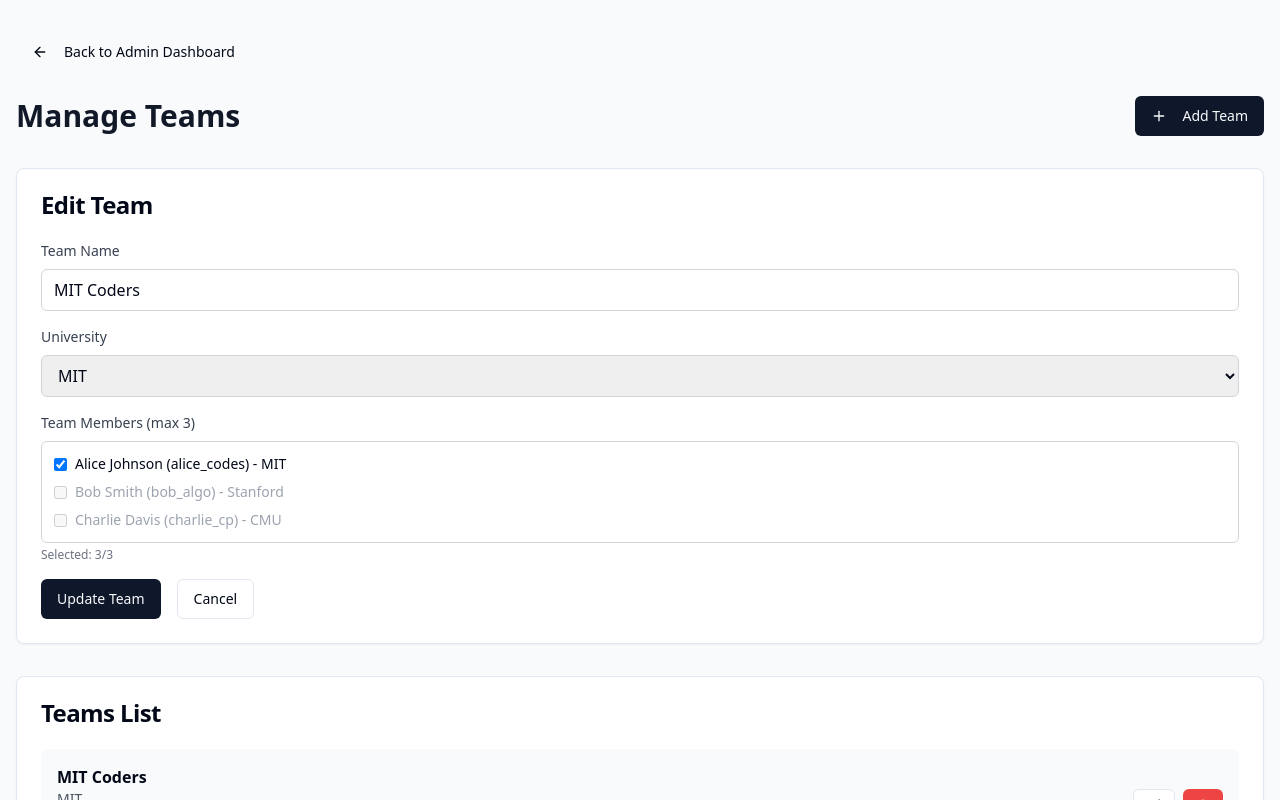
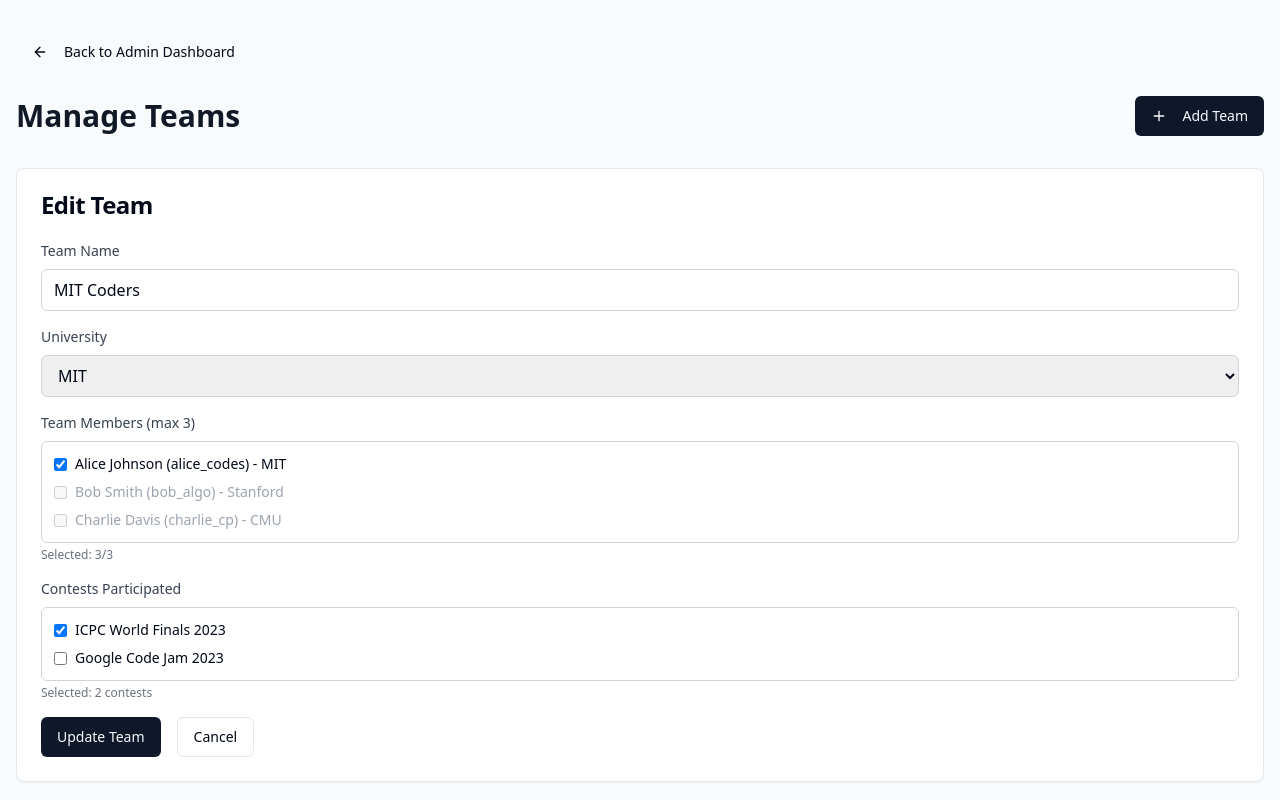
Before and after one commit to MaxwellOliveira01/cp-quest-chronicles, a React (Vite) app: page /admin/teams in a window 1280 px wide. Both pictures are taken after a click on the button 1154 px from the left and 299 px from the top of the page. Shown: the top 800 px of the page. Built offline with nearby package versions, Linux system fonts and the light colour scheme.

Commit message:
feat: Enhance team CRUD and data service
- Added contest selection to the team creation/edit form in AdminTeams.
- Updated data service to reflect admin page modifications in search results.

```diff
--- a/src/pages/AdminTeams.tsx
+++ b/src/pages/AdminTeams.tsx
@@ -14,11 +14,17 @@ const AdminTeams = () => {
   const [formData, setFormData] = useState({
     name: "",
     university: "",
-    members: [] as string[]
+    members: [] as string[],
+    contests: [] as Array<{
+      contestId: string;
+      name: string;
+      year: number;
+    }>
   });
 
   const profiles = dataService.getProfiles();
   const universities = dataService.getUniversities();
+  const contests = dataService.getContests();
 
   const handleSubmit = (e: React.FormEvent) => {
     e.preventDefault();
@@ -33,21 +39,22 @@ const AdminTeams = () => {
         ...editingTeam,
         name: formData.name,
         university: formData.university,
-        members: selectedMembers
+        members: selectedMembers,
+        contests: formData.contests
       });
     } else {
       dataService.addTeam({
         name: formData.name,
         university: formData.university,
         members: selectedMembers,
-        contests: []
+        contests: formData.contests
       });
     }
 
     setTeams(dataService.getTeams());
     setIsFormOpen(false);
     setEditingTeam(null);
-    setFormData({ name: "", university: "", members: [] });
+    setFormData({ name: "", university: "", members: [], contests: [] });
   };
 
   const handleEdit = (team: Team) => {
@@ -55,7 +62,8 @@ const AdminTeams = () => {
     setFormData({
       name: team.name,
       university: team.university,
-      members: team.members.map(m => m.profileId)
+      members: team.members.map(m => m.profileId),
+      contests: team.contests
     });
     setIsFormOpen(true);
   };
@@ -72,6 +80,25 @@ const AdminTeams = () => {
       ? formData.members.filter(id => id !== profileId)
       : [...formData.members, profileId];
     setFormData({ ...formData, members });
+  };
+
+  const handleContestToggle = (contestId: string) => {
+    const contest = contests.find(c => c.id === contestId);
+    if (!contest) return;
+
+    const isSelected = formData.contests.some(c => c.contestId === contestId);
+
+    if (isSelected) {
+      const updatedContests = formData.contests.filter(c => c.contestId !== contestId);
+      setFormData({ ...formData, contests: updatedContests });
+    } else {
+      const newContest = {
+        contestId: contest.id,
+        name: contest.name,
+        year: new Date().getFullYear() // Default to current year, could be made editable
+      };
+      setFormData({ ...formData, contests: [...formData.contests, newContest] });
+    }
   };
 
   return (
@@ -153,6 +180,27 @@ const AdminTeams = () => {
                   </div>
                   <p className="text-xs text-gray-500 mt-1">Selected: {formData.members.length}/3</p>
                 </div>
+                <div>
+                  <label className="block text-sm font-medium text-gray-700 mb-2">
+                    Contests Participated
+                  </label>
+                  <div className="max-h-40 overflow-y-auto border border-gray-300 rounded-md p-2">
+                    {contests.map((contest) => (
+                      <label key={contest.id} className="flex items-center space-x-2 p-1">
+                        <input
+                          type="checkbox"
+                          checked={formData.contests.some(c => c.contestId === contest.id)}
+                          onChange={() => handleContestToggle(contest.id)}
+                          className="rounded"
+                        />
+                        <span className="text-sm">
+                          {contest.name}
+                        </span>
+                      </label>
+                    ))}
+                  </div>
+                  <p className="text-xs text-gray-500 mt-1">Selected: {formData.contests.length} contests</p>
+                </div>
                 <div className="flex gap-4">
                   <Button type="submit" disabled={formData.members.length === 0}>
                     {editingTeam ? 'Update' : 'Create'} Team
@@ -163,7 +211,7 @@ const AdminTeams = () => {
                     onClick={() => {
                       setIsFormOpen(false);
                       setEditingTeam(null);
-                      setFormData({ name: "", university: "", members: [] });
+                      setFormData({ name: "", university: "", members: [], contests: [] });
                     }}
                   >
                     Cancel
--- a/src/pages/ContestSearch.tsx
+++ b/src/pages/ContestSearch.tsx
@@ -4,17 +4,18 @@ import { Input } from "@/components/ui/input";
 import { Button } from "@/components/ui/button";
 import { Search, ArrowLeft } from "lucide-react";
 import { Link, useNavigate } from "react-router-dom";
-import { mockContests } from "@/data/mockData";
+import { dataService } from "@/services/dataService";
 
 const ContestSearch = () => {
   const [searchTerm, setSearchTerm] = useState("");
-  const [results, setResults] = useState<typeof mockContests>([]);
+  const [results, setResults] = useState<ReturnType<typeof dataService.getContests>>([]);
   const navigate = useNavigate();
 
   const handleSearch = (value: string) => {
     setSearchTerm(value);
     if (value.length > 0) {
-      const filtered = mockContests.filter(
+      const contests = dataService.getContests();
+      const filtered = contests.filter(
         contest =>
           contest.name.toLowerCase().includes(value.toLowerCase())
       );
--- a/src/pages/TeamSearch.tsx
+++ b/src/pages/TeamSearch.tsx
@@ -4,17 +4,18 @@ import { Input } from "@/components/ui/input";
 import { Button } from "@/components/ui/button";
 import { Search, ArrowLeft } from "lucide-react";
 import { Link, useNavigate } from "react-router-dom";
-import { mockTeams } from "@/data/mockData";
+import { dataService } from "@/services/dataService";
 
 const TeamSearch = () => {
   const [searchTerm, setSearchTerm] = useState("");
-  const [results, setResults] = useState<typeof mockTeams>([]);
+  const [results, setResults] = useState<ReturnType<typeof dataService.getTeams>>([]);
   const navigate = useNavigate();
 
   const handleSearch = (value: string) => {
     setSearchTerm(value);
     if (value.length > 0) {
-      const filtered = mockTeams.filter(
+      const teams = dataService.getTeams();
+      const filtered = teams.filter(
         team =>
           team.name.toLowerCase().includes(value.toLowerCase()) ||
           team.university.toLowerCase().includes(value.toLowerCase())
@@ -72,7 +73,7 @@ const TeamSearch = () => {
                       </h3>
                       <p className="text-gray-600">{team.university}</p>
                       <p className="text-sm text-gray-500">
-                        Members: {team.members.join(", ")}
+                        Members: {team.members.map(m => m.name).join(", ")}
                       </p>
                     </div>
                     <div className="text-right">
```
